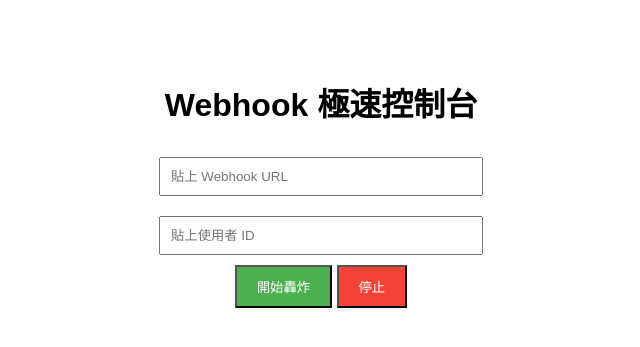
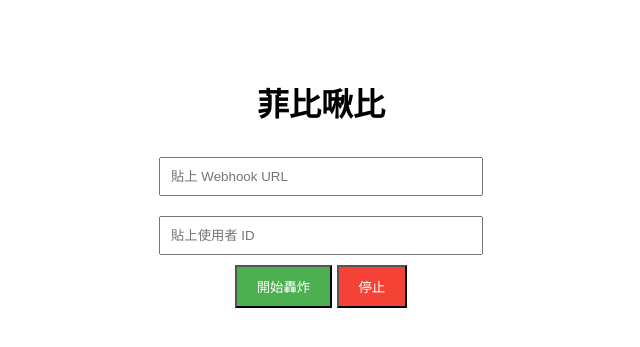
Before and after one commit to hooff4851-art/spam, a Flask app: page / in a window 1280 px wide. Shown: the top 347 px of the page, without its empty margins (319-959 px from the left). Run offline with Flask 3, Linux system fonts and the light colour scheme.

Commit message:
Update index.html

```diff
--- a/templates/index.html
+++ b/templates/index.html
@@ -1,7 +1,7 @@
 <!DOCTYPE html>
 <html>
 <head>
-    <title>Webhook 控制台</title>
+    <title>菲比啾比</title>
     <style>
         body { font-family: sans-serif; text-align: center; padding: 50px; }
         input { padding: 10px; width: 300px; margin: 10px; }
@@ -11,7 +11,7 @@
     </style>
 </head>
 <body>
-    <h1>Webhook 極速控制台</h1>
+    <h1>菲比啾比</h1>
     <input type="text" id="url" placeholder="貼上 Webhook URL"><br>
     <input type="text" id="id" placeholder="貼上使用者 ID"><br>
     <button class="start" onclick="control('start')">開始轟炸</button>
```
